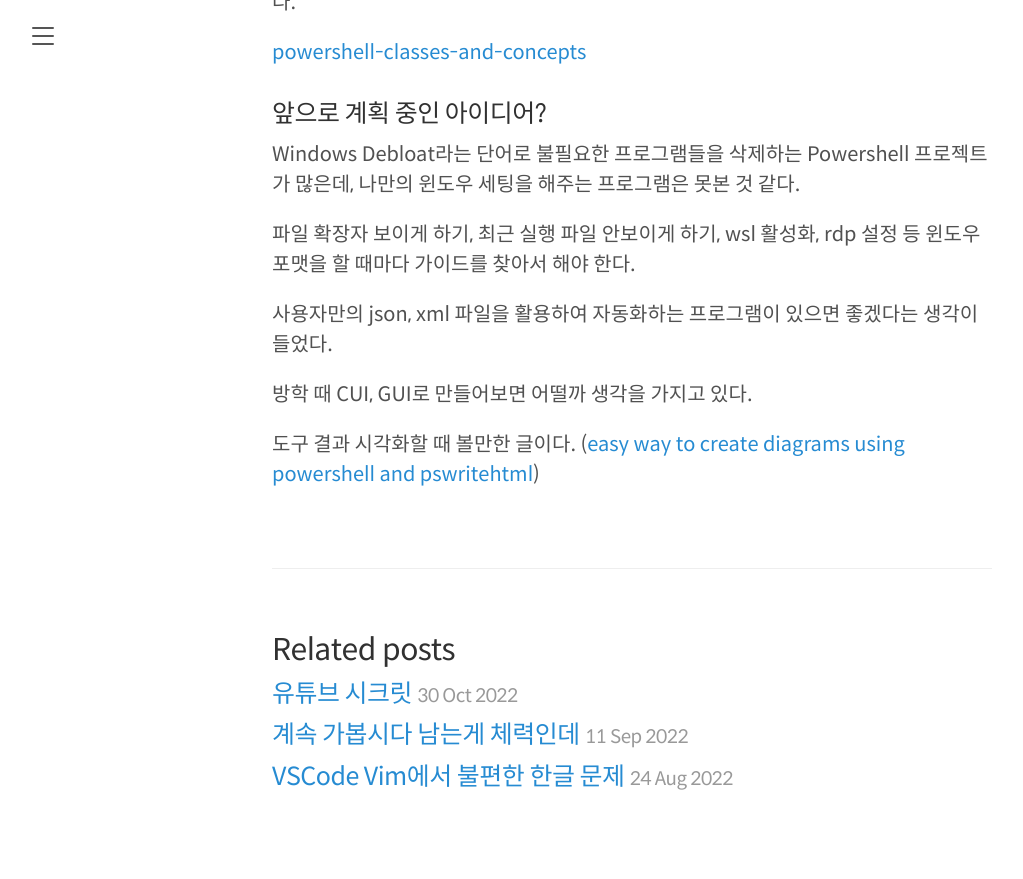
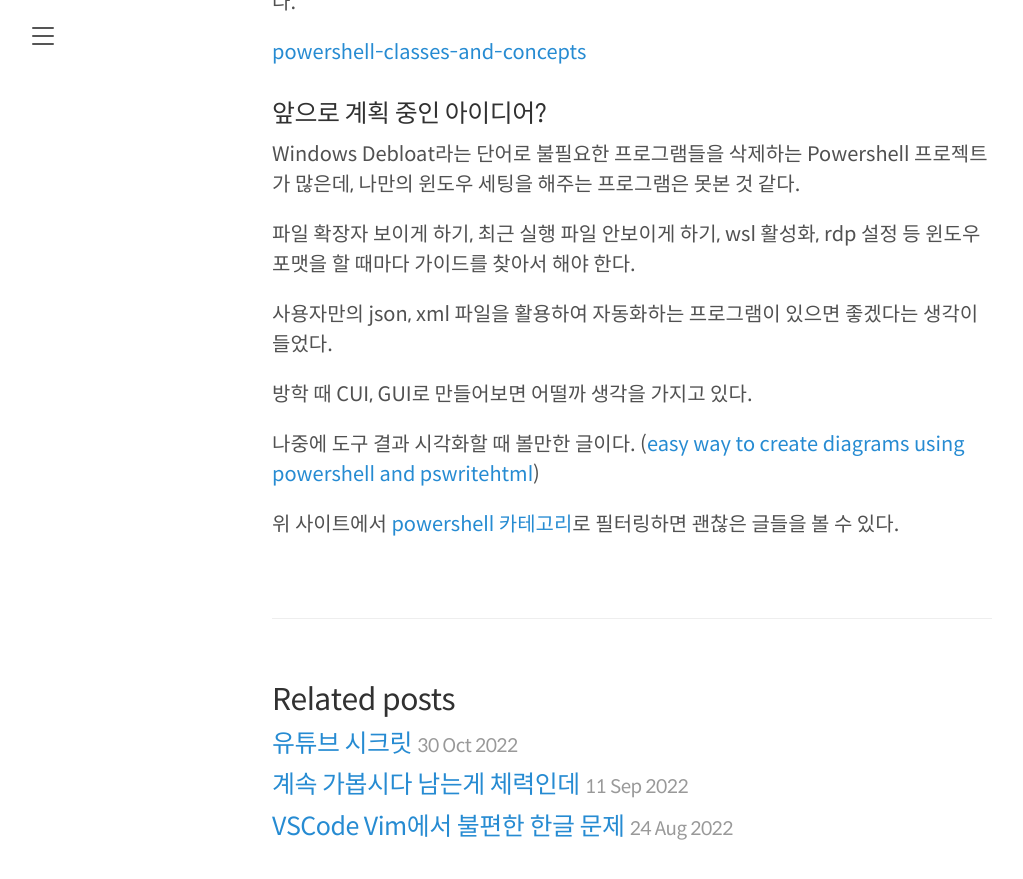
Before and after one commit to hyuunnn/hyuunnn.github.io, a Jekyll site: the page built from _posts/2022-11-12-powershell-feature.md, in a window 1280 px wide and 900 px high, scrolled down 4385 px. Shown: the top 879 px of the window, without its empty margins (8-1031 px from the left). Built offline with Jekyll 4.4.1, drawn with Linux system fonts in a browser that asks for light colours; before the commit the page ends 5235 px from its top, so only the background shows below that.

Commit message:
Update 2022-11-12-powershell-feature.md

```diff
--- a/_posts/2022-11-12-powershell-feature.md
+++ b/_posts/2022-11-12-powershell-feature.md
@@ -179,4 +179,6 @@
 
 방학 때 CUI, GUI로 만들어보면 어떨까 생각을 가지고 있다.
 
-도구 결과 시각화할 때 볼만한 글이다. (<a href="https://evotec.xyz/easy-way-to-create-diagrams-using-powershell-and-pswritehtml/">easy way to create diagrams using powershell and pswritehtml</a>)
+나중에 도구 결과 시각화할 때 볼만한 글이다. (<a href="https://evotec.xyz/easy-way-to-create-diagrams-using-powershell-and-pswritehtml/">easy way to create diagrams using powershell and pswritehtml</a>)
+
+위 사이트에서 <a href="https://evotec.xyz/category/powershell/">powershell 카테고리</a>로 필터링하면 괜찮은 글들을 볼 수 있다.
```
